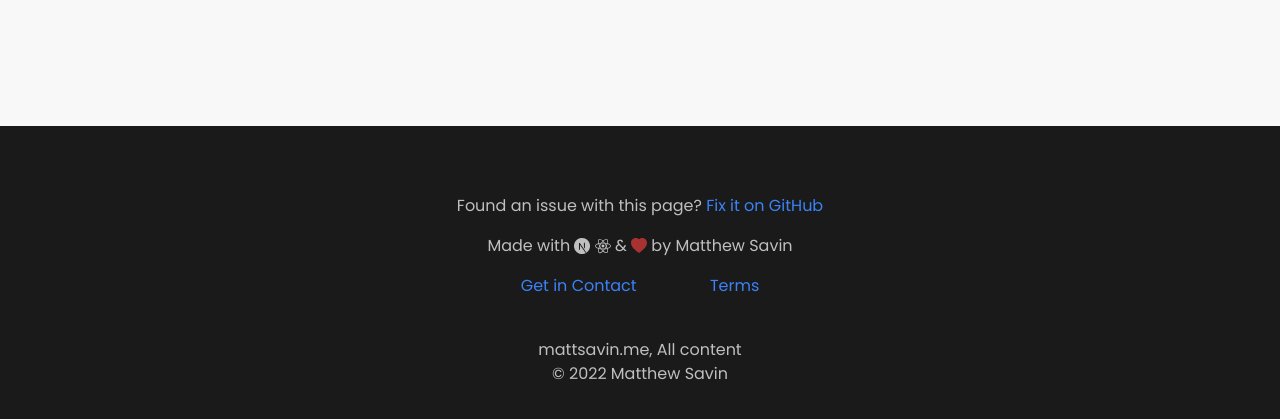
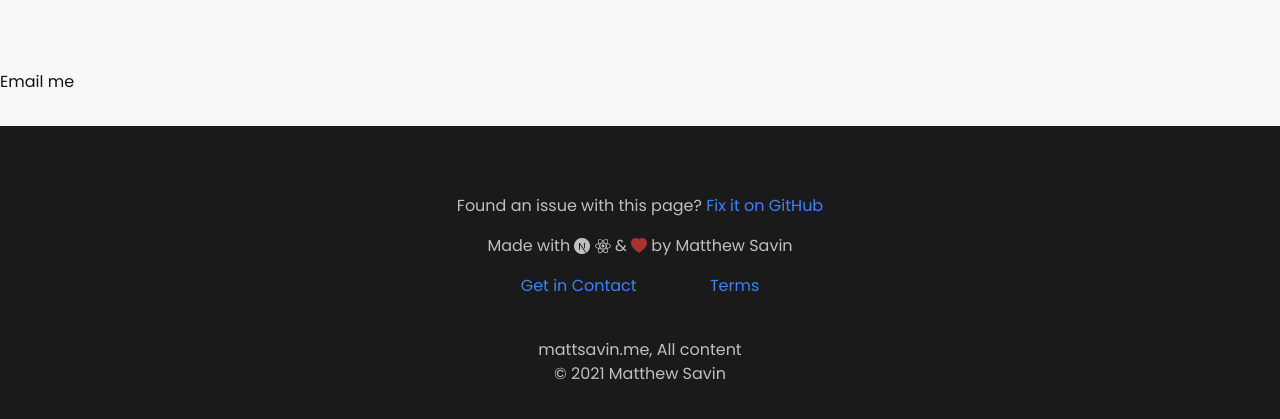
Before and after one commit to mattsavin/mattsavin.me, a Next.js app: page /contact/contact in a window 1280 px wide. Shown: the part 423-842 px from the top of the page. Built offline with nearby package versions, Linux system fonts and the light colour scheme.

Commit message:
make footer date dynamic

```diff
--- a/components/footer/footer.tsx
+++ b/components/footer/footer.tsx
@@ -8,6 +8,8 @@ import { BsHeartFill } from "react-icons/bs";
 import React from "react";
 
 const Footer: NextPage = () => {
+    const date = new Date();
+
     return (
         <React.Fragment>
             <footer className={styles.footerAbsolute}>
@@ -65,7 +67,7 @@ const Footer: NextPage = () => {
                         <span className={styles.footerBase}>
                             <h1>mattsavin.me, All content
                                 <br />
-                                    &copy; 2022 Matthew Savin</h1>
+                                    &copy; {date.getFullYear()} Matthew Savin</h1>
                         </span>
                     </div>
                 </div>
--- a/pages/contact/contact.tsx
+++ b/pages/contact/contact.tsx
@@ -35,6 +35,7 @@ const Contact: NextPage  = () => {
                     </div>
                 </div>
                 <div>
+                    <h2>Email me</h2>
                     <h2></h2>
                 </div>
             </main>
```
